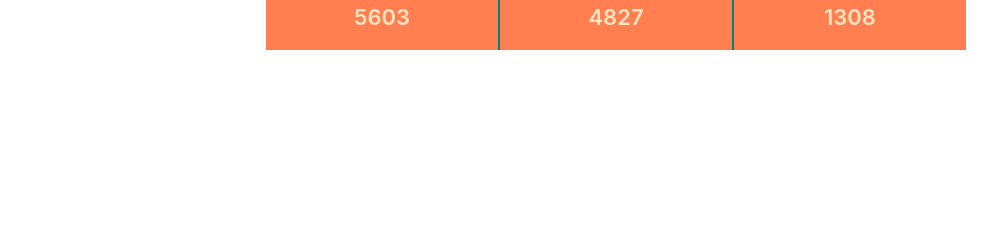
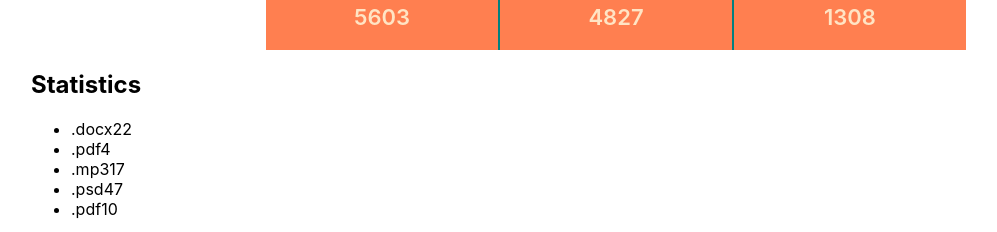
Before and after one commit to PaHomeAtHome/goit-react-hw-01-components, a React (Create React App) app: page / in a window 1280 px wide. Shown: the part 574-806 px from the top of the page, without its empty margins (24-1021 px from the left). Built offline with nearby package versions, Linux system fonts and the light colour scheme.

Commit message:
statistics added

```diff
--- a/src/components/App.jsx
+++ b/src/components/App.jsx
@@ -1,6 +1,8 @@
 import user from './Profile/user.json';
+import data from './Statistics//data.json';
 import Profile from './Profile/Profile';
 import Container from './Container/Container';
+import Statistics from './Statistics/Statistics';
 
 export const App = () => {
   return (
@@ -11,7 +13,8 @@ export const App = () => {
       tag={user.tag}
       location={user.location}
       avatar={user.avatar}
-      stats={user.stats} />
+        stats={user.stats} />
+      <Statistics title={`Statistics`} stats={data} />
      </Container>
   );
 };
--- /dev/null
+++ b/src/components/Statistics/Statistics.js
@@ -0,0 +1,23 @@
+import styles from './Statistics.module.css';
+import PropTypes from 'prop-types';
+
+export default function Statistics({title, stats}) {
+    return <section className="statistics">
+  <h2 className="title">{title}</h2>
+
+        <ul className="stat-list">
+            {stats.map(({ id, label, percentage }) =>
+                <li className="item" key={id}>
+                    <span className="label">{label}</span>
+                    <span className="percentage">{percentage}</span>
+                </li>
+            )}
+
+  </ul>
+</section>
+}
+
+Statistics.propTypes = {
+    // username: PropTypes.string.isRequired,
+    // stats: PropTypes.objectOf(PropTypes.number),
+}
--- /dev/null
+++ b/src/components/Statistics/data.json
@@ -0,0 +1,7 @@
+[
+  { "id": "id-1", "label": ".docx", "percentage": 22 },
+  { "id": "id-2", "label": ".pdf", "percentage": 4 },
+  { "id": "id-3", "label": ".mp3", "percentage": 17 },
+  { "id": "id-4", "label": ".psd", "percentage": 47 },
+  { "id": "id-5", "label": ".pdf", "percentage": 10 }
+]
```
Also changed, not shown: src/components/Statistics/Statistics.module.css (added).
